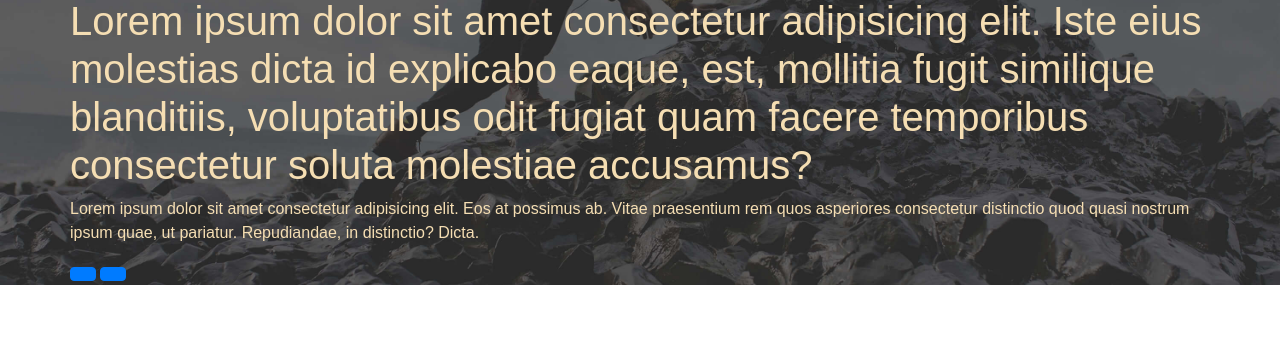
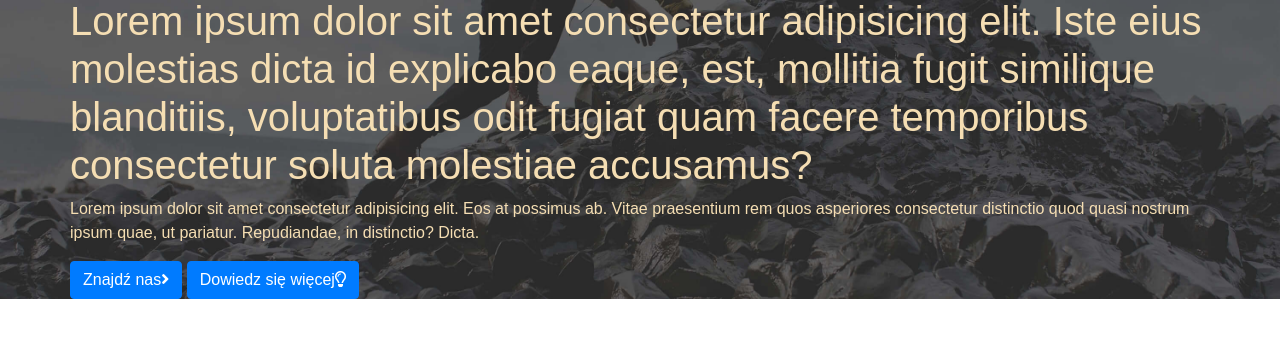
Before and after one commit to davinci2020corona/bootstrap-landing, a plain HTML site: page index.html in a window 1280 px wide. Shown: the part 107-444 px from the top of the page. Drawn offline with nearby package versions, Linux system fonts and the light colour scheme.

Commit message:
Update index.html

```diff
--- a/index.html
+++ b/index.html
@@ -68,8 +68,9 @@
                     <p>Lorem ipsum dolor sit amet consectetur adipisicing elit. Eos at possimus ab. Vitae praesentium
                         rem quos asperiores consectetur distinctio quod quasi nostrum ipsum quae, ut pariatur.
                         Repudiandae, in distinctio? Dicta.</p>
-                        <a href class=" btn btn-primary btn-primary btn-orange"></a>
-                        <a href class="btn btn-primary btn-gray"></a>
+                    <a href class=" btn btn-primary btn-primaryanjdx">Znajdź nas<i class="fas fa-angle-right"></i>
+                    </a>
+                    <a href class="btn btn-primary btn-gray">Dowiedz się więcej<i class="far fa-lightbulb"></i></a>
                 </header>
             </div>
         </div>
```
